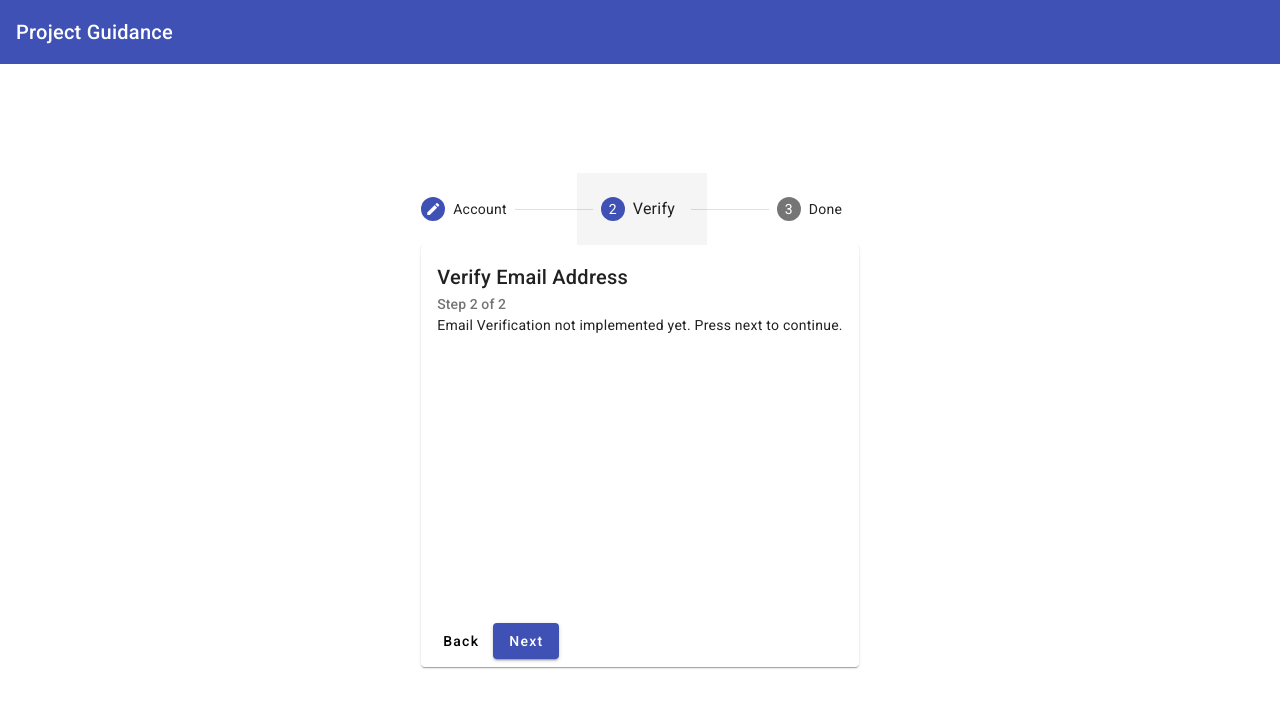
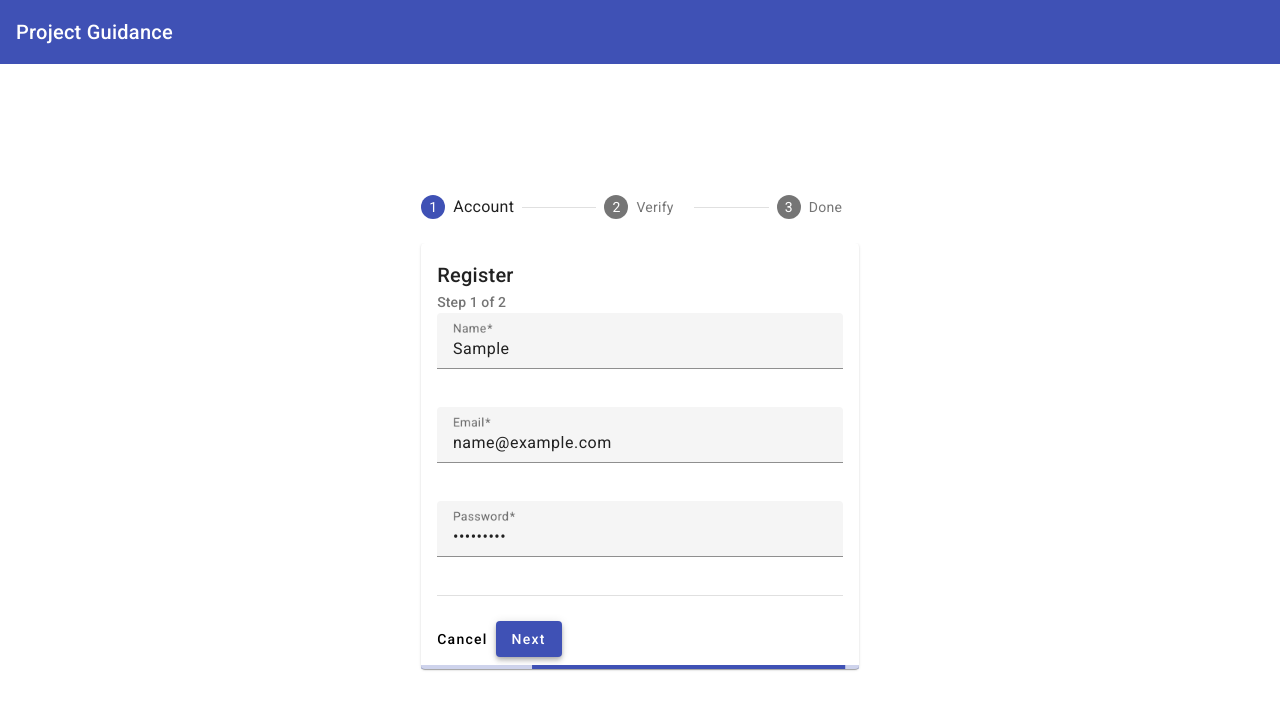
Before and after one commit to jbledua/Project-Guidance, an Angular app: page /register in a window 1280 px wide. Both pictures are taken after typing "Sample", "name@example.com", "Sample123" into the empty fields and a click on the button "Next". Shown: the top 710 px of the page. Built offline with nearby package versions, Linux system fonts and the light colour scheme; no server answers.

Commit message:
Added Register User in Auth Service Implemented Register User in Register Page

```diff
--- a/package.json
+++ b/package.json
@@ -21,6 +21,7 @@
     "@angular/platform-browser-dynamic": "^15.2.0",
     "@angular/router": "^15.2.0",
     "firebase": "^9.20.0",
+    "firebase-admin": "^11.7.0",
     "rxjs": "~7.8.0",
     "tslib": "^2.3.0",
     "zone.js": "~0.12.0"
--- a/src/app/app.module.ts
+++ b/src/app/app.module.ts
@@ -26,6 +26,7 @@ import { MatFormFieldModule } from '@angular/material/form-field';
 import { MatDividerModule}  from '@angular/material/divider';
 
 import {MatStepperModule} from '@angular/material/stepper';
+import {MatProgressBarModule } from '@angular/material/progress-bar';
 
 
 // Import Firebase packages
@@ -63,7 +64,8 @@ const auth = getAuth(app);
     MatFormFieldModule,
     ReactiveFormsModule,
     MatDividerModule,
-    MatStepperModule
+    MatStepperModule,
+    MatProgressBarModule
   ],
   providers: [],
   bootstrap: [AppComponent]
--- a/src/app/pages/register-page/register-page.component.html
+++ b/src/app/pages/register-page/register-page.component.html
@@ -1,4 +1,4 @@
-<mat-stepper headerPosition="top" #stepper class="center-container">
+<mat-stepper linear  headerPosition="top" #stepper class="center-container">
     <mat-step [stepControl]="registerForm">
         <form [formGroup]="registerForm">
         <ng-template matStepLabel>Account</ng-template>
@@ -36,8 +36,11 @@
             </mat-card-content>
             <mat-card-actions>
                 <button mat-button routerLink="/login">Cancel</button>
-                <button mat-raised-button color="primary" type="submit" matStepperNext>Next</button>
+                <button mat-raised-button color="primary" type="submit" (click)="submitRegisterForm()">Next</button>
             </mat-card-actions>
+            <mat-card-footer>
+                <mat-progress-bar mode="indeterminate" *ngIf="isLoading"></mat-progress-bar>
+            </mat-card-footer>
         </mat-card>
         </form>
     </mat-step>
--- a/src/app/pages/register-page/register-page.component.ts
+++ b/src/app/pages/register-page/register-page.component.ts
@@ -1,6 +1,10 @@
 import { Component } from '@angular/core';
 import { FormBuilder, FormGroup, Validators } from '@angular/forms'; // Import FormBuilder, FormGroup, and Validators
 import { AuthService } from '../../services/auth/auth.service'; // Import AuthService
+
+import { ViewChild } from '@angular/core';
+import { MatStepper } from '@angular/material/stepper';
+
 
 @Component({
   selector: 'app-register-page',
@@ -8,6 +12,12 @@ import { AuthService } from '../../services/auth/auth.service'; // Import AuthSe
   styleUrls: ['./register-page.component.scss']
 })
 export class RegisterPageComponent {
+
+@ViewChild('stepper', { static: false }) stepper!: MatStepper;
+
+  public isLoading = false;
+
+
 
   constructor(
     private formBuilder: FormBuilder,
@@ -21,9 +31,51 @@ export class RegisterPageComponent {
     password: ['', Validators.required],
   });
   verifyForm = this._formBuilder.group({
-    secondCtrl: ['', Validators.required],
+    verifyCode: ['', Validators.required],
   });
 
+  submitRegisterForm(): void {
+    if (this.registerForm.valid) {
+      const email = this.registerForm.get('email')?.value;
+      const password = this.registerForm.get('password')?.value;
 
 
+      if (email && password)
+      {
+        this.isLoading = true;
+        this.authService.createUser(email, password)
+        .then((user) => {
+          this.isLoading = false;
+          console.log('User created:', user);
+          if (this.stepper.selected) {
+            this.stepper.selected.completed = true;
+          }
+          this.stepper.next();
+          // Show a success message or navigate to the next step
+
+        })
+        .catch((error) => {
+          this.isLoading = false;
+          console.error('Error during user creation:', error);
+          if (this.stepper.selected) {
+            this.stepper.selected.completed = false;
+          }
+          // Show an error message
+
+        });
+      }
+      else
+      {
+        this.isLoading = false;
+        console.log('Email and/or password is null');
+        if (this.stepper.selected) {
+          this.stepper.selected.completed = false;
+        }
+        // Throw an error or show an error message
+
+      }
+
+    }
+  }
+
 }
--- a/src/app/services/auth/auth.service.ts
+++ b/src/app/services/auth/auth.service.ts
@@ -1,5 +1,5 @@
 import { Injectable } from '@angular/core';
-import { getAuth, signInWithEmailAndPassword, User, signOut, onAuthStateChanged } from 'firebase/auth'; // Import Firebase auth functions and User type
+import { getAuth, signInWithEmailAndPassword,createUserWithEmailAndPassword , User, signOut, onAuthStateChanged } from 'firebase/auth'; // Import Firebase auth functions and User type
 import { BehaviorSubject } from 'rxjs'; // Import BehaviorSubject
 
 
@@ -58,4 +58,19 @@ export class AuthService {
   public get isAuthenticated(): boolean {
     return this.authState.value;
   }
+
+  // Create a new user with email and password
+  createUser(email: string, password: string): Promise<User> {
+    return createUserWithEmailAndPassword(this.auth, email, password)
+      .then((userCredential) => {
+        // Signed in
+        const user = userCredential.user;
+        return user;
+      })
+      .catch((error) => {
+        // Handle error
+        console.error('Error during user creation:', error);
+        throw error;
+      });
+    }
 }
```
Also changed, not shown: 1 other file (tests, documents, lock files or other folders).
